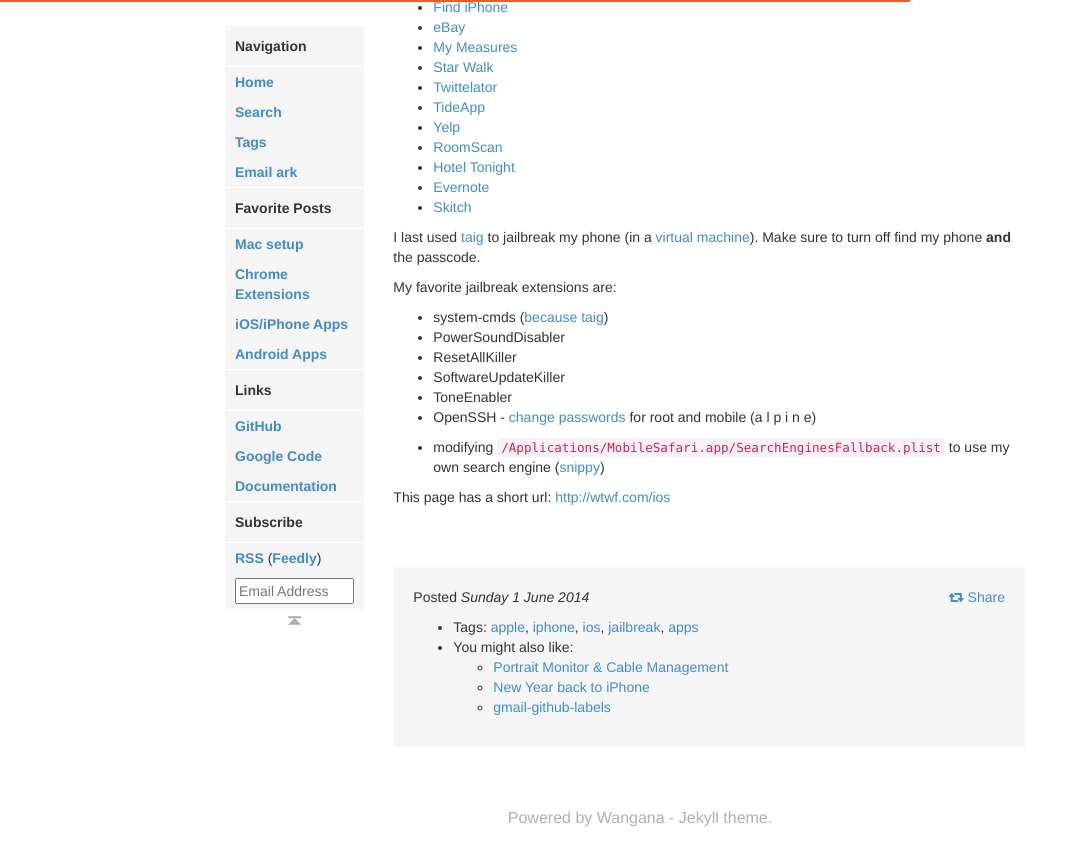
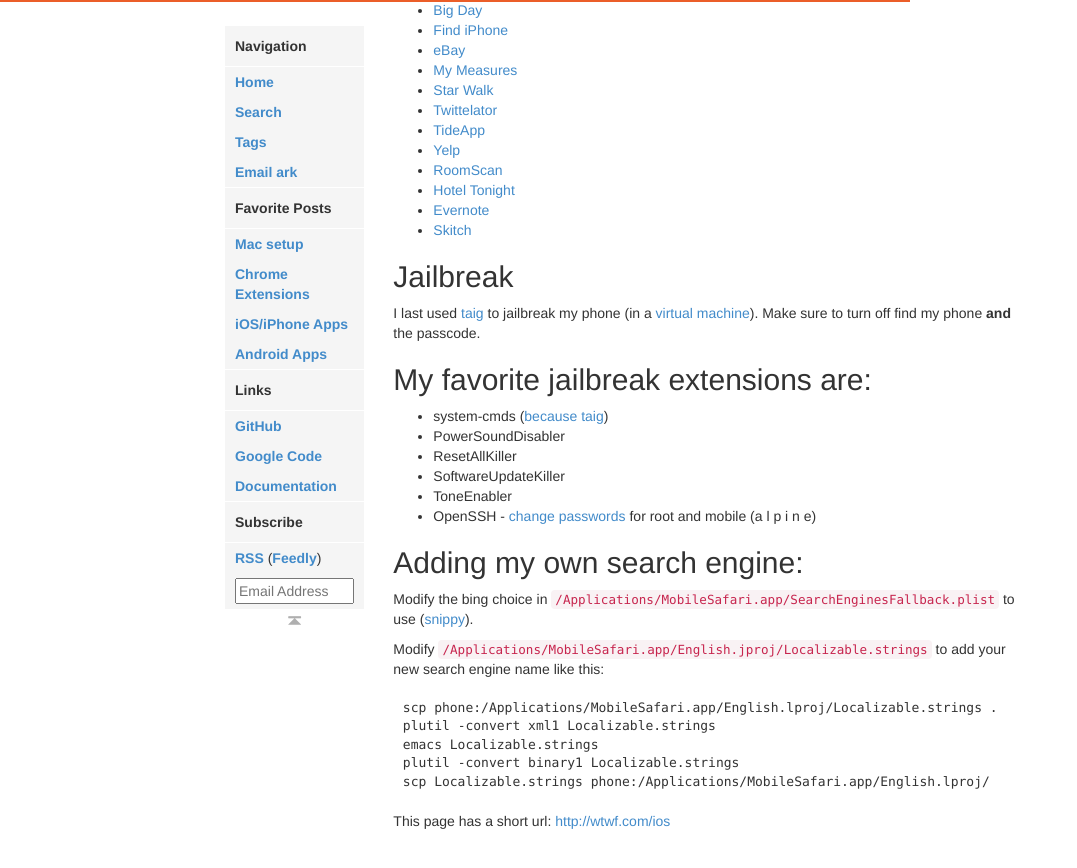
Before and after one commit to arkarkark/arkarkark.github.io, a Jekyll site: the page built from _posts/2014-06-01-ios-apps.md, in a window 1280 px wide and 900 px high, scrolled down 715 px. Shown: the top 868 px of the window, without its empty margins (0-1077 px from the left). Built offline with Jekyll 4.4.1, drawn with Linux system fonts in a browser that asks for light colours; some web fonts are replaced; Markdown is read by kramdown in place of the engine named in the settings; some of the changed text lies outside the part shown.

Commit message:
added search engine setting

````diff
--- a/_posts/2014-06-01-ios-apps.md
+++ b/_posts/2014-06-01-ios-apps.md
@@ -55,10 +55,11 @@
 * [Evernote](https://itunes.apple.com/us/app/evernote/id281796108)
 * [Skitch](https://itunes.apple.com/us/app/skitch-snap.-mark-up.-send./id490505997)
 
+## Jailbreak
 
 I last used [taig](http://www.taig.com/en/tutorial.html) to jailbreak my phone (in a [virtual machine](http://www.idownloadblog.com/2014/12/05/how-to-jailbreak-ios-8-1-1-on-mac-os-x-using-a-virtual-machine/)). Make sure to turn off find my phone **and** the passcode.
 
-My favorite jailbreak extensions are:
+## My favorite jailbreak extensions are:
 
 * system-cmds ([because taig](http://www.reddit.com/r/jailbreak/comments/2nxjxk/musclenerd_confirms_taig_is_safe/cmi7a9h))
 * PowerSoundDisabler
@@ -67,6 +68,18 @@
 * ToneEnabler
 * OpenSSH - [change passwords](http://cydia.saurik.com/password.html) for root and mobile (a l p i n e)
 
-* modifying `/Applications/MobileSafari.app/SearchEnginesFallback.plist` to use my own search engine ([snippy](http://wtwf.com/snippy))
+## Adding my own search engine:
+
+Modify the bing choice in `/Applications/MobileSafari.app/SearchEnginesFallback.plist` to use ([snippy](http://wtwf.com/snippy)).
+
+Modify `/Applications/MobileSafari.app/English.jproj/Localizable.strings` to add your new search engine name like this:
+
+```bash
+scp phone:/Applications/MobileSafari.app/English.lproj/Localizable.strings .
+plutil -convert xml1 Localizable.strings
+emacs Localizable.strings
+plutil -convert binary1 Localizable.strings
+scp Localizable.strings phone:/Applications/MobileSafari.app/English.lproj/
+```
 
 This page has a short url: [http://wtwf.com/ios](http://wtwf.com/ios)
````
Also changed, not shown: other parts of _posts/2014-06-01-ios-apps.md (+2 -2 lines).
